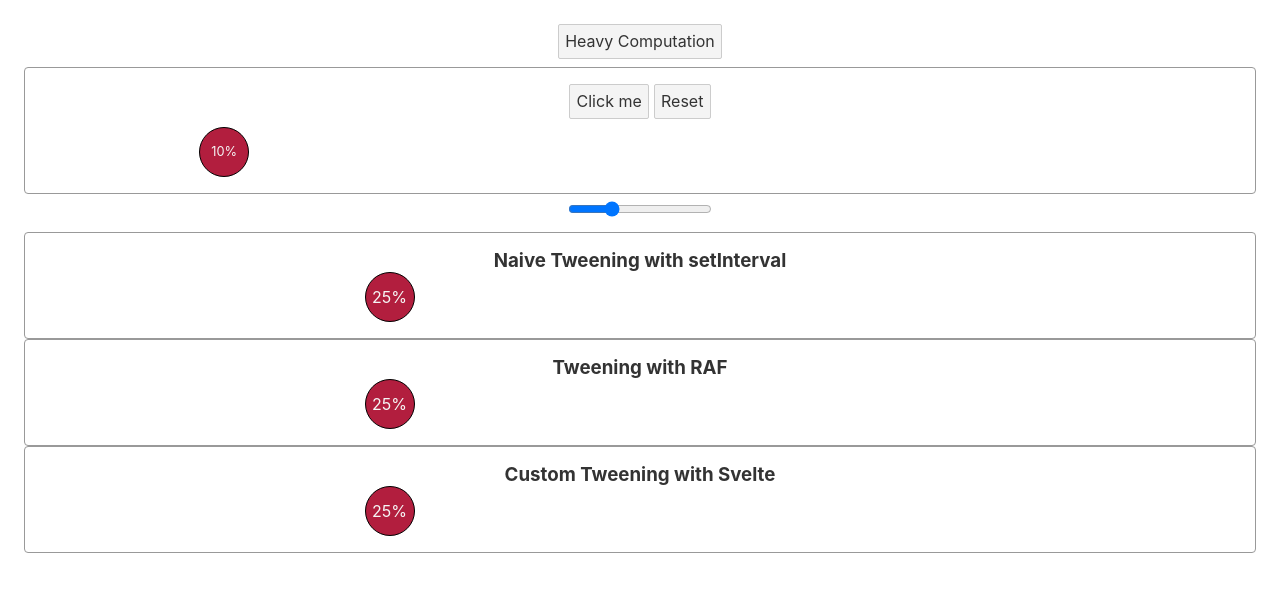
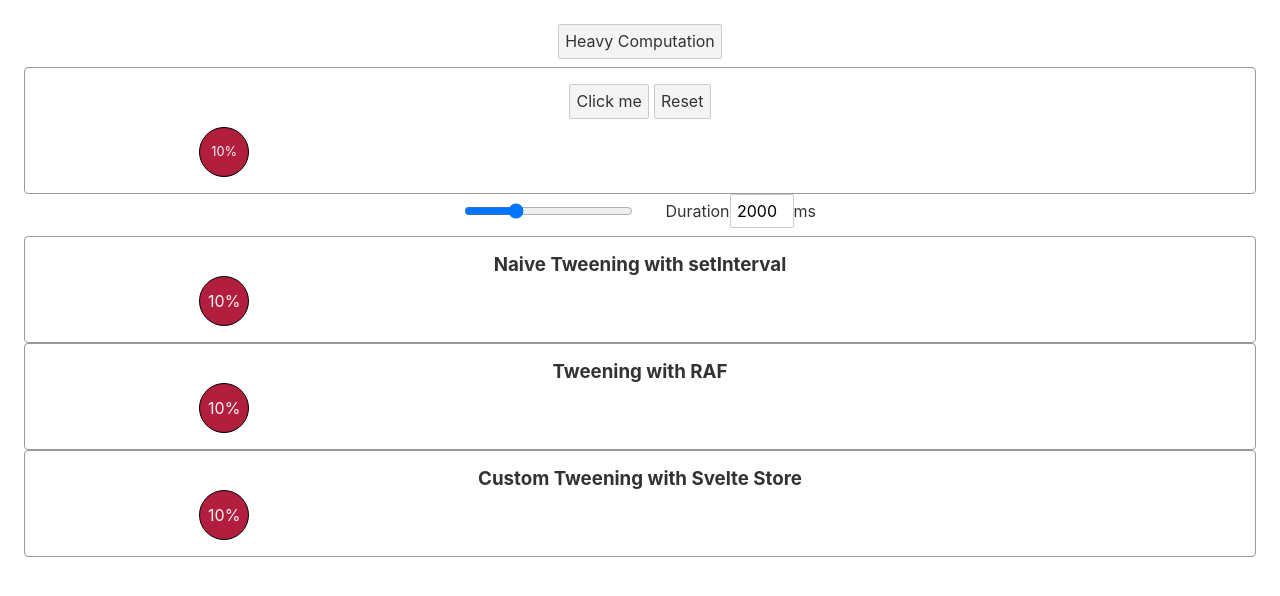
Before and after one commit to lhoang/transitions-prez, a Svelte app in the folder svelte-transitions/: page / in a window 1280 px wide. Shown: the top 596 px of the page. Built offline with nearby package versions, Linux system fonts and the light colour scheme.

Commit message:
Tweening - Fixed Duration

```diff
--- a/svelte-transitions/src/App.svelte
+++ b/svelte-transitions/src/App.svelte
@@ -1,11 +1,12 @@
 <script lang="ts">
-    import NaiveTransition from './NaiveTransition.svelte';
+  import NaiveTransition from "./NaiveTransition.svelte";
   import NaiveTweening from "./NaiveTweening.svelte";
   import RafTweening from "./RafTweening.svelte";
   import SvelteTweening from "./SvelteTweening.svelte";
-    import {calculatePrimes} from "./heavyComputation";
+  import { calculatePrimes } from "./heavyComputation";
 
-    let target = 25
+  let target = 10;
+  let duration = 2000;
 
   let computing = false;
   const compute = () => {
@@ -16,16 +17,24 @@
       const primes = calculatePrimes(iterations, multiplier);
       computing = false;
     }, 100);
-    }
+  };
 </script>
 
 <main>
   <button class:computing on:click={() => compute()}>Heavy Computation</button>
-    <NaiveTransition></NaiveTransition>
+  <NaiveTransition />
+  <div class="inputs">
     <input type="range" min="0" max="100" bind:value={target}>
-    <NaiveTweening {target}></NaiveTweening>
-    <RafTweening {target}></RafTweening>
-    <SvelteTweening {target}></SvelteTweening>
+    <div class="field">
+      <label for="duration">Duration</label>
+      <input id="duration" type="text" bind:value={duration}>ms
+    </div>
+
+  </div>
+
+  <NaiveTweening {target} {duration} />
+  <RafTweening {target} {duration} />
+  <SvelteTweening {target} {duration} />
 
 </main>
 
@@ -45,6 +54,28 @@
     background-color: lightcoral;
   }
 
+  .inputs {
+    display: flex;
+    flex-direction: row;
+    justify-content: center;
+    align-items: center;
+
+    & > * {
+      padding-left: 2rem;
+    }
+
+    .field {
+      display: flex;
+      flex-direction: row;
+      justify-content: center;
+      align-items: baseline;
+
+      input {
+        width: 4rem;
+      }
+    }
+  }
+
   @media (min-width: 640px) {
     main {
       max-width: none;
--- a/svelte-transitions/src/CustomTween.ts
+++ b/svelte-transitions/src/CustomTween.ts
@@ -4,22 +4,22 @@ export interface Tweened extends Readable<number> {
   set(value: number): void;
 }
 
-export function tween(init: number): Tweened {
-  const speed = 1;
+export function tween(init: number, duration: number): Tweened {
   const store = writable(init);
   let newPos = init;
 
   function set(targetPos: number): void {
-    const sign = Math.sign(targetPos - newPos);
+    const startPos = newPos;
+    const start = window.performance.now();
+    const dist = (t) => startPos + t * (targetPos - startPos);
+
     const animate = () => {
-      if (
-        (sign >= 0 && newPos >= targetPos) ||
-        (sign < 0 && newPos <= targetPos)
-      ) {
+      const elapsed = window.performance.now() - start;
+      if (elapsed > duration) {
         newPos = targetPos;
         store.set(newPos);
       } else {
-        newPos += sign * speed;
+        newPos = dist(elapsed / duration);
         store.set(newPos);
         window.requestAnimationFrame(animate);
       }
--- a/svelte-transitions/src/NaiveTransition.svelte
+++ b/svelte-transitions/src/NaiveTransition.svelte
@@ -6,14 +6,14 @@
     const jump = () => x += 5;
 
     const smoothMove = (step: number, duration = 1) => {
-        let start = window.performance.now();
+        const start = window.performance.now();
         const loopID = setInterval(() => {
-                const now = window.performance.now();
-                if (now > start + duration * 1000) {
-                    clearInterval(loopID);
-                }
-                x += step
-            }, 1000 / 60  // 60 fps
+              const now = window.performance.now();
+              if (now > start + duration * 1000) {
+                  clearInterval(loopID);
+              }
+              x += step;
+          }, 1000 / 60  // 60 fps
         );
 
     }
--- a/svelte-transitions/src/NaiveTweening.svelte
+++ b/svelte-transitions/src/NaiveTweening.svelte
@@ -1,22 +1,27 @@
 <script lang="ts">
 
-    let x = 10;
     export let target = 50;
-    const tween = (targetPos: number, speed: number = 1) => {
+    export let duration = 2000;
+    export let x = 10;
 
-        const sign = Math.sign(targetPos - x)
+    $: cleanX = Math.round(x);
+
+    const tween = (targetPos: number, duration: number) => {
+        const startPos = x;
+        const start = window.performance.now();
+        const dist = (t) => startPos + t * (targetPos - startPos);
+
         const loopID = setInterval(() => {
-                if ((sign >= 0 && x >= targetPos)
-                    || (sign < 0 && x <= targetPos)) {
-                    x = targetPos;
-                    clearInterval(loopID);
-                } else {
-                    x += sign * speed;
-                }
-            }, 1000 / 60  // 60 fps
+              const elapsed = window.performance.now() - start;
+              if (elapsed > duration) {
+                  clearInterval(loopID);
+              } else {
+                  x = dist(elapsed / duration);
+              }
+          }, 1000 / 60  // 60 fps
         );
     }
-    $:tween(target)
+    $:tween(target, duration);
 
 
 </script>
@@ -24,7 +29,7 @@
 <div class="container">
     <h3>Naive Tweening with setInterval</h3>
     <div class="circle" style="left:{x}%">
-        <span class="text">{x}%</span>
+        <span class="text">{cleanX}%</span>
     </div>
 </div>
 
--- a/svelte-transitions/src/RafTweening.svelte
+++ b/svelte-transitions/src/RafTweening.svelte
@@ -1,29 +1,33 @@
 <script lang="ts">
+  export let target = 50;
+  export let duration = 2000;
+  export let x = 10;
+  $: cleanX = Math.round(x);
 
-    let x = 10;
-    export let target = 50;
+  const tween = (targetPos: number, duration: number) => {
+    const startPos = x;
+    const start = window.performance.now();
+    const dist = (t) => startPos + t * (targetPos - startPos);
 
-    const tween = (targetPos: number, speed: number = 1) => {
-        const sign = Math.sign(targetPos - x)
     const animate = () => {
-            if ((sign >= 0 && x >= targetPos)
-                || (sign < 0 && x <= targetPos)) {
-                x = targetPos
+      const elapsed = window.performance.now() - start;
+      if (elapsed > duration) {
+        x = targetPos;
       } else {
-                x += sign * speed
-                window.requestAnimationFrame(animate)
-            }
-        }
+        x = dist(elapsed / duration);
         window.requestAnimationFrame(animate);
       }
-    $:tween(target)
+    };
+    window.requestAnimationFrame(animate);
+  };
+  $:tween(target, duration);
 
 </script>
 
 <div class="container">
   <h3>Tweening with RAF</h3>
   <div class="circle" style="left:{x}%">
-        <span class="text">{x}%</span>
+    <span class="text">{cleanX}%</span>
   </div>
 </div>
 
--- a/svelte-transitions/src/SvelteTweening.svelte
+++ b/svelte-transitions/src/SvelteTweening.svelte
@@ -1,18 +1,21 @@
 <script lang="ts">
-    import {tween} from "./CustomTween";
+  import { tween } from "./CustomTween";
 
-    export let target = 50;
-    const x = tween(10)
-    $: x.set(target)
+  export let target = 50;
+  export let duration = 2000;
+  export let init = 10;
+
+  $: x = tween(init, duration);
+  $: x.set(target);
 
 
 </script>
 
 <div class="container">
-    <h3>Custom Tweening with Svelte</h3>
-    <div class="circle" style="left:{$x}%">
-        <span class="text">{$x}%</span>
-    </div>
+  <h3>Custom Tweening with Svelte Store</h3>
+  <div class="circle" style="left:{$x}%">
+    <span class="text">{Math.round($x)}%</span>
+  </div>
 </div>
 
 <style type="text/scss">
```
Also changed, not shown: 1 other file (tests, documents, lock files or other folders). Lines whose indentation alone changed are shown as unchanged.
